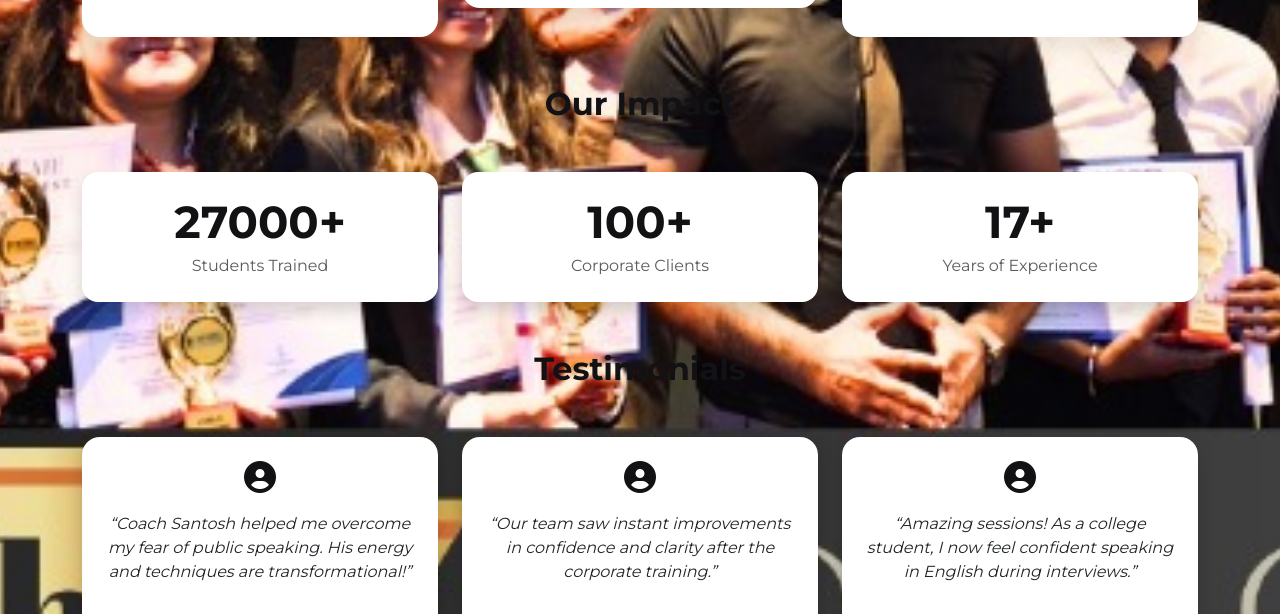
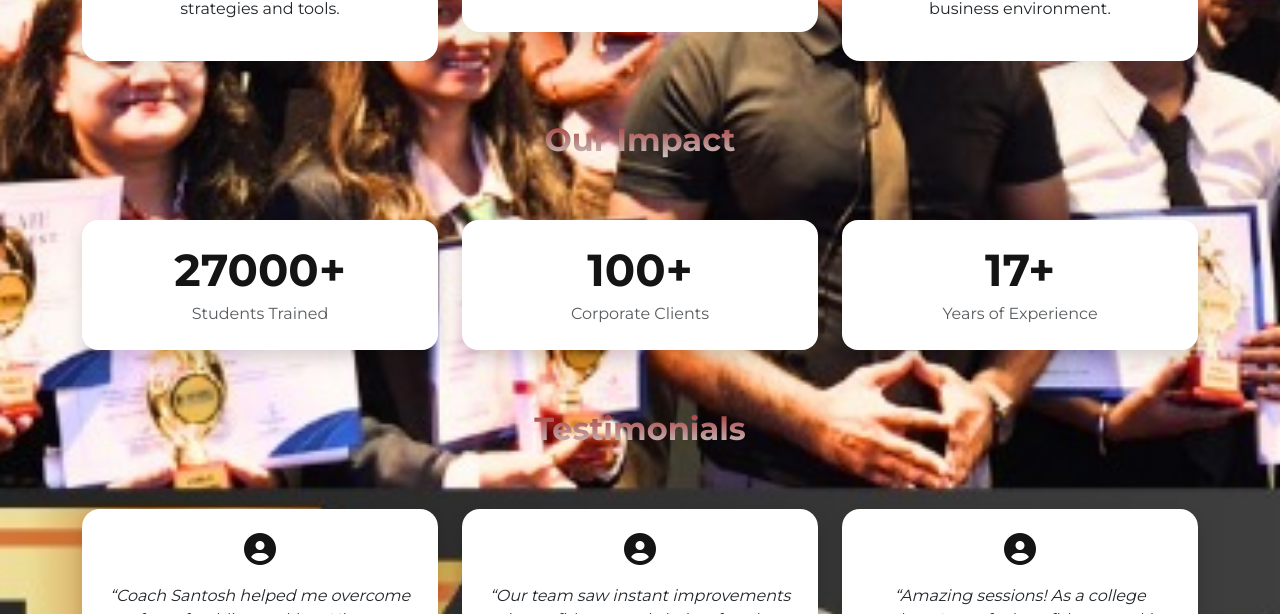
Before and after one commit to NobelCommunication/Portfolio, a plain HTML site: page index.html in a window 1280 px wide. Shown: the part 2186-2800 px from the top of the page. Drawn offline with nearby package versions, Linux system fonts and the light colour scheme.

Commit message:
Update index

```diff
--- a/index.html
+++ b/index.html
@@ -28,7 +28,7 @@ body::before {
     left: 0;
     width: 100%;
     height: 100%;
-    background: rgba(59, 68, 77, 0.748);
+    background: rgba(59, 68, 78, 0.758);
     z-index: -1;
 }
 
@@ -79,11 +79,21 @@ body::before {
 }
 .text-primary {
     --bs-text-opacity: 1;
-    color: rgb(18, 17, 19) !important;
+    color: rgb(20, 20, 20) !important;
+
+}
+.primer-te{
+ background: linear-gradient(180deg,#990000, #D8FFFF);
+  -webkit-background-clip: text;
+  -webkit-text-fill-color: transparent;
+    border-radius: 30px;
+    padding: 12px 30px;
+    background-color: white;
+
 }
 .text-primar {
     --bs-text-opacity: 1;
-    color: rgb(91 47 209) !important;
+    color: rgb(97, 66, 182) !important;
 }
 
 .hero h1 {
@@ -328,7 +338,7 @@ footer a {
 
 <!-- Courses Section -->
 <section class="container my-5" id="courses" data-aos="fade-up">
-  <h2 class="text-center mb-5 fw-bold text-primary">Our Courses</h2>
+  <h2 class="text-center mb-5 fw-bold primer-te">Our Courses</h2>
   <div class="row g-4">
     <div class="col-md-4">
       <div class="card text-center p-4">
@@ -356,7 +366,7 @@ footer a {
 
 <!-- Impact Section -->
 <section class="container my-5" id="clients" data-aos="fade-up">
-  <h2 class="text-center fw-bold text-primary mb-5">Our Impact</h2>
+  <h2 class="text-center fw-bold  mb-5 primer-te">Our Impact</h2>
   <div class="row text-center">
     <div class="col-md-4">
       <div class="p-4 bg-white shadow impact-card">
@@ -381,7 +391,7 @@ footer a {
 
 <!-- Testimonials -->
 <section class="container my-5" id="testimonials" data-aos="fade-up">
-  <h2 class="text-center fw-bold text-primary mb-5">Testimonials</h2>
+  <h2 class="text-center fw-bold primer-te mb-5">Testimonials</h2>
   <div class="row g-4">
     <div class="col-md-4">
       <div class="card p-4 shadow text-center">
@@ -419,7 +429,7 @@ footer a {
 
 <!-- Videos -->
 <section class="container my-5 text-center" id="videos">
-  <h2 class="fw-bold mb-4 text-primary">Our Coaching Videos</h2>
+  <h2 class="fw-bold mb-4 primer-te">Our Coaching Videos</h2>
   <div class="row g-4">
     <div class="col-md-4"><div class="ratio ratio-16x9 shadow rounded"><iframe src="https://www.youtube.com/embed/0GseUJ4LFwE" title="Video 1" frameborder="0" allowfullscreen></iframe></div></div>
     <div class="col-md-4"><div class="ratio ratio-16x9 shadow rounded"><iframe src="https://www.youtube.com/embed/vx14oMYjerM?si=dubO41lhZyDKresP" title="Video 2" frameborder="0" allowfullscreen></iframe></div></div>
@@ -452,7 +462,7 @@ footer a {
   box-shadow: 0 6px 20px rgba(0,0,0,0.08);
 }
 .gradient-text {
-  background: linear-gradient(90deg, #3a077b, #d900ff);
+  background:linear-gradient(182deg,#990000, #D8FFFF);
   -webkit-background-clip: text;
   -webkit-text-fill-color: transparent;
 }
```
